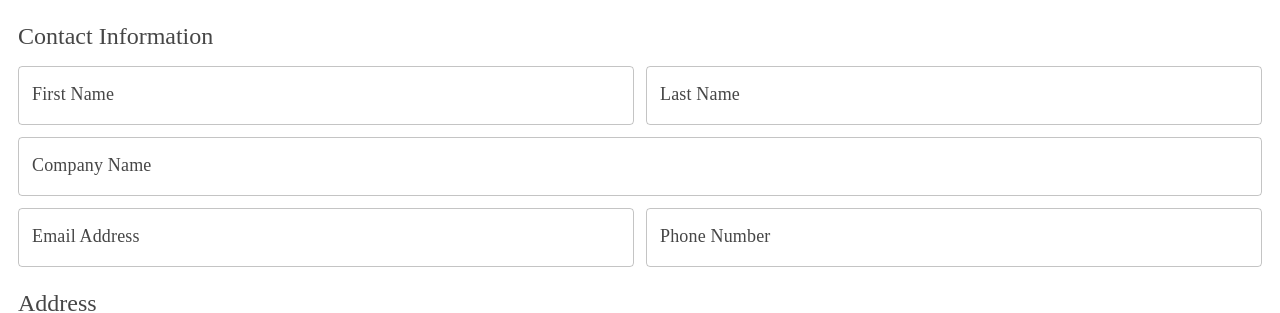
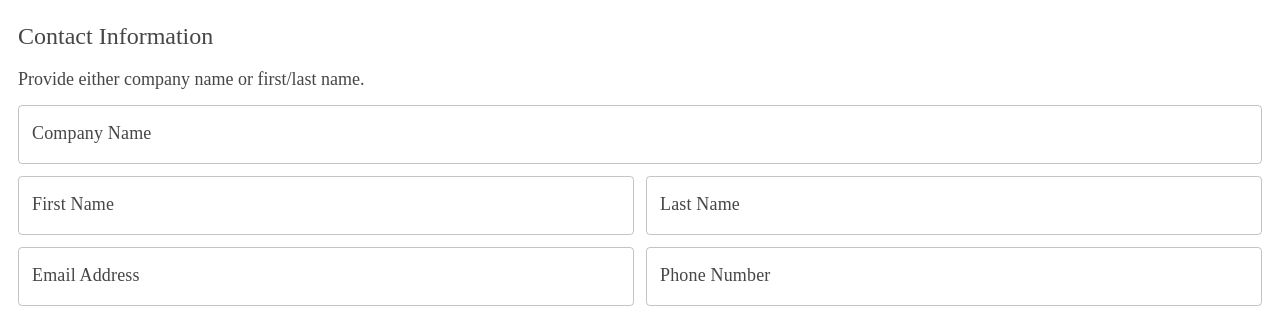
Before and after one commit to aaronsisler/clients.drcg-properties, a Next.js app: page /payment in a window 1280 px wide. Shown: the top 313 px of the page. Built offline with nearby package versions, Linux system fonts and the light colour scheme.

Commit message:
Adding in the shell for workflow slice

```diff
--- a/src/components/customer-contact-info/customer-contact-info.jsx
+++ b/src/components/customer-contact-info/customer-contact-info.jsx
@@ -21,15 +21,38 @@ import styles from "./customer-contact-info.module.scss";
 
 const CustomerContactInfo = () => {
   const dispatch = useAppDispatch();
+  const companyName = useAppSelector(selectCompanyName);
   const firstName = useAppSelector(selectFirstName);
   const lastName = useAppSelector(selectLastName);
-  const companyName = useAppSelector(selectCompanyName);
   const emailAddress = useAppSelector(selectEmailAddress);
   const phoneNumber = useAppSelector(selectPhoneNumber);
+
+  let nameError = false;
+
+  if (companyName && (firstName || lastName)) {
+    nameError = true;
+  }
 
   return (
     <div className={styles.customerContactInfo}>
       <h2 className={styles.customerContactInfo__title}>Contact Information</h2>
+      <p
+        className={cn(
+          styles.customerContactInfo__message,
+          nameError && styles.customerContactInfo__messageError
+        )}
+      >
+        Provide either company name or first/last name.
+      </p>
+      <div className={cn(styles.customerContactInfo__section)}>
+        <TextField
+          label="Company Name"
+          name="organization"
+          value={companyName}
+          onChange={(e) => dispatch(setCompanyName(e.target.value))}
+          error={nameError}
+        />
+      </div>
       <div
         className={cn(
           styles.customerContactInfo__section,
@@ -41,20 +64,14 @@ const CustomerContactInfo = () => {
           name="given-name"
           value={firstName}
           onChange={(e) => dispatch(setFirstName(e.target.value))}
+          error={nameError}
         />
         <TextField
           label="Last Name"
           name="family-name"
           value={lastName}
           onChange={(e) => dispatch(setLastName(e.target.value))}
-        />
-      </div>
-      <div className={cn(styles.customerContactInfo__section)}>
-        <TextField
-          label="Company Name"
-          name="organization"
-          value={companyName}
-          onChange={(e) => dispatch(setCompanyName(e.target.value))}
+          error={nameError}
         />
       </div>
       <div
--- a/src/components/customer-contact-info/customer-contact-info.module.scss
+++ b/src/components/customer-contact-info/customer-contact-info.module.scss
@@ -13,6 +13,9 @@
     }
     &__title {
       @include font-type($MAIN_FONT, $MIDLARGE);
+    }
+    &__messageError {
+      color: red;
     }
     &__section {
       display: grid;
--- a/src/components/payment-form/payment-form.jsx
+++ b/src/components/payment-form/payment-form.jsx
@@ -2,6 +2,7 @@ import React from "react";
 import {
   CreditCardInput,
   SquarePaymentsForm,
+  PayButton,
 } from "react-square-web-payments-sdk";
 
 import FormControl from "@mui/material/FormControl";
@@ -76,9 +77,11 @@ const PaymentForm = () => {
       <SquarePaymentsForm
         applicationId={PAYMENT_CONFIG_APP_ID}
         locationId={PAYMENT_CONFIG_LOCATION_ID}
-        cardTokenizeResponseReceived={async ({ token }) =>
-          dispatch(submitPaymentAsync(token))
-        }
+        cardTokenizeResponseReceived={async ({ token }) => {
+          if (token) {
+            dispatch(submitPaymentAsync(token));
+          }
+        }}
       >
         <CreditCardInput />
       </SquarePaymentsForm>
--- a/src/state-management/store.ts
+++ b/src/state-management/store.ts
@@ -3,10 +3,15 @@ import { TypedUseSelectorHook, useDispatch, useSelector } from "react-redux";
 
 import customerReducer from "./customer-slice";
 import paymentReducer from "./payment-slice";
+import workflowReducer from "./workflow-slice";
 
 export function makeStore() {
   return configureStore({
-    reducer: { customer: customerReducer, payment: paymentReducer },
+    reducer: {
+      customer: customerReducer,
+      payment: paymentReducer,
+      workflow: workflowReducer,
+    },
   });
 }
 
--- /dev/null
+++ b/src/state-management/workflow-slice.ts
@@ -0,0 +1,28 @@
+import { createSlice, PayloadAction } from "@reduxjs/toolkit";
+
+import type { AppState } from "./store";
+
+export interface WorkflowState {
+  currentStep: number;
+}
+
+const initialState: WorkflowState = {
+  currentStep: 1,
+};
+
+export const workflowSlice = createSlice({
+  name: "workflow",
+  initialState,
+  reducers: {
+    setCurrentStep: (state, action: PayloadAction<number>) => {
+      state.currentStep = action.payload;
+    },
+  },
+});
+
+export const { setCurrentStep } = workflowSlice.actions;
+
+export const selectCurrentStep = (state: AppState) =>
+  state.workflow.currentStep;
+
+export default workflowSlice.reducer;
```
